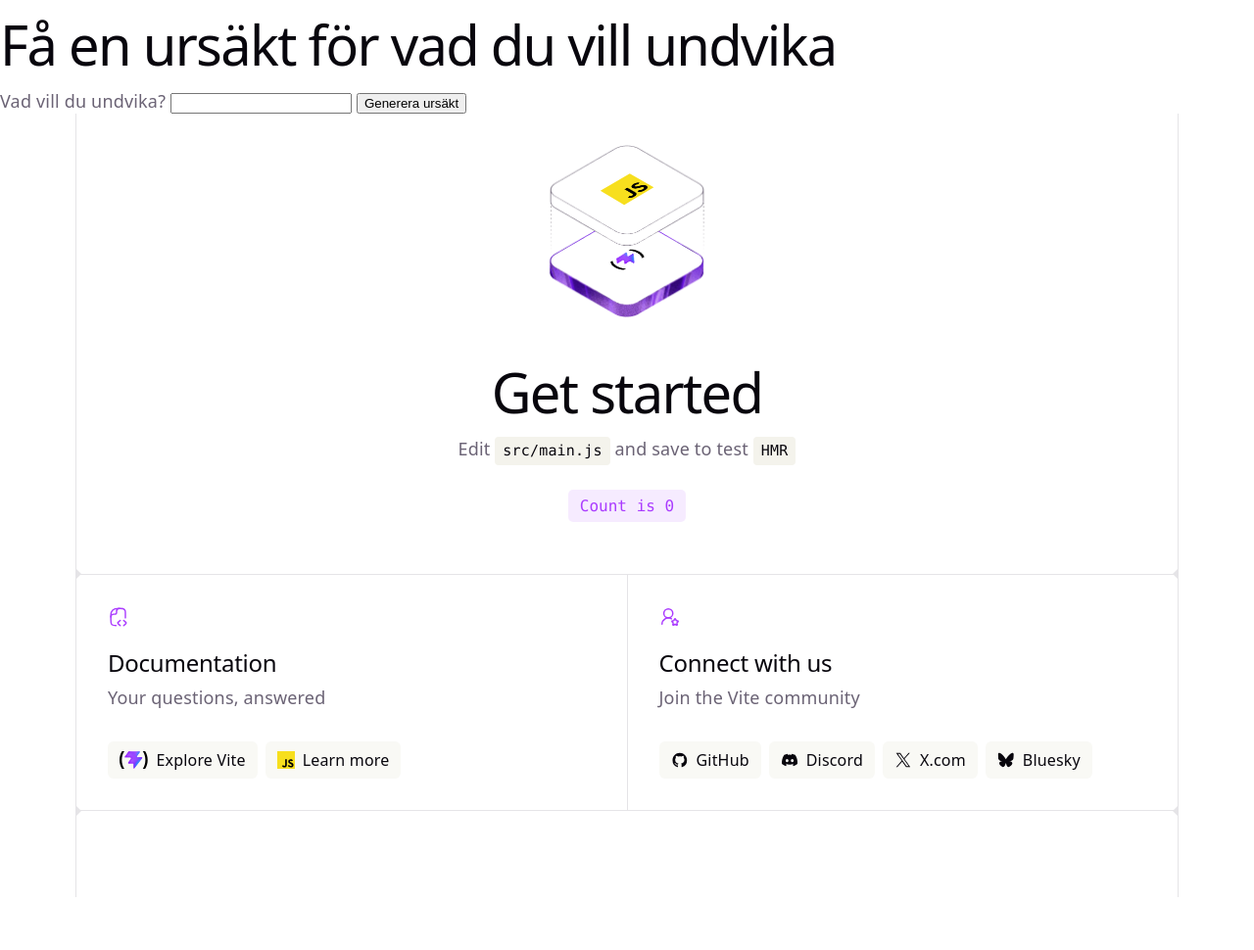
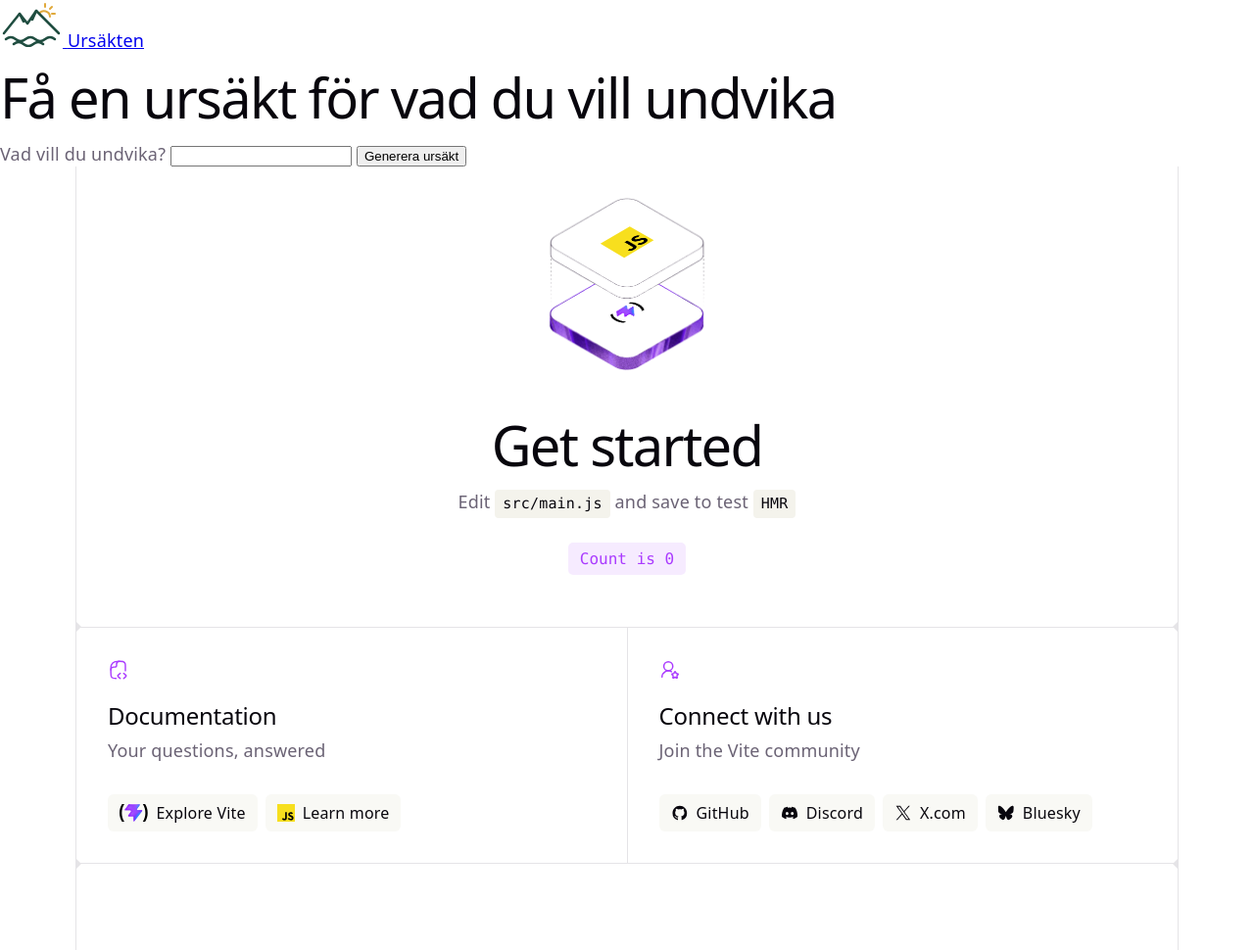
Before and after one commit to lindqvistrl/Ursakten, a website built with Vite: page index.html in a window 1280 px wide. Shown: the whole page at 98% size. Before the commit the page ends 916 px from the top, so only its background shows below. Built offline with nearby package versions, Linux system fonts and the light colour scheme.

Commit message:
Skapa header med logga och sidnamn (#61)
Co-authored-by: Richard Lindqvist <320955522+lindqvistrl@users.noreply.github.com>

```diff
--- a/index.html
+++ b/index.html
@@ -9,6 +9,13 @@
 </head>
 
 <body>
+  <header>
+    <a href="/" class="logga">
+      <img src="/logga.svg" alt="">
+      <span>Ursäkten</span>
+    </a>
+  </header>
+
   <h1>Få en ursäkt för vad du vill undvika</h1>
   <div class="formularkort">
     <label for="undvika">Vad vill du undvika?</label>
```
Also changed, not shown: public/logga.svg (added).
